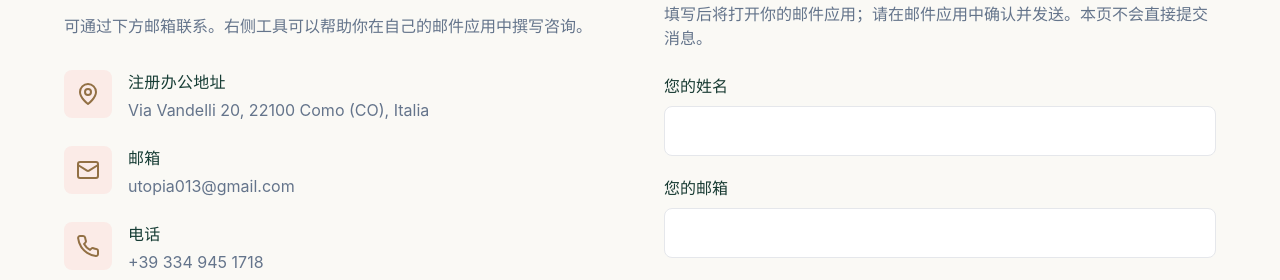
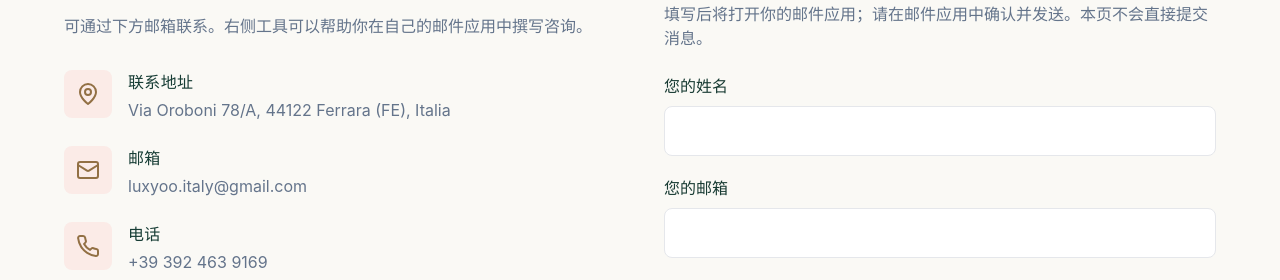
Before and after one commit to utopia013-droid/ciaomind-website, a Next.js app: page /zh/contact in a window 1280 px wide. Shown: the part 514-794 px from the top of the page. Built offline with nearby package versions, Linux system fonts and the light colour scheme.

Commit message:
fix: update bilingual public contact details to Ferrara

```diff
--- a/data/company.ts
+++ b/data/company.ts
@@ -1,11 +1,11 @@
 export const company = {
   name: 'CIAOMIND S.B. S.R.L.',
-  address: 'Via Vandelli 20, 22100 Como (CO), Italia',
+  address: 'Via Oroboni 78/A, 44122 Ferrara (FE), Italia',
   vat: '04260950136',
   rea: 'CO - 431951',
   pec: 'ciaomindsrl@pec.it',
-  email: 'utopia013@gmail.com',
-  phone: '+39 334 945 1718',
+  email: 'luxyoo.italy@gmail.com',
+  phone: '+39 392 463 9169',
   website: 'https://www.ciaomind.com',
   year: '2026',
 
--- a/messages/it.json
+++ b/messages/it.json
@@ -140,7 +140,7 @@
     "your_email": "La Tua Email",
     "your_message": "Il Tuo Messaggio",
     "send": "Apri la posta",
-    "address": "Sede legale",
+    "address": "Indirizzo di contatto",
     "email": "Email",
     "phone": "Telefono",
     "working_hours": "Orari di Lavoro",
--- a/messages/zh.json
+++ b/messages/zh.json
@@ -140,7 +140,7 @@
     "your_email": "您的邮箱",
     "your_message": "您的留言",
     "send": "打开邮件应用",
-    "address": "注册办公地址",
+    "address": "联系地址",
     "email": "邮箱",
     "phone": "电话",
     "working_hours": "工作时间",
```
